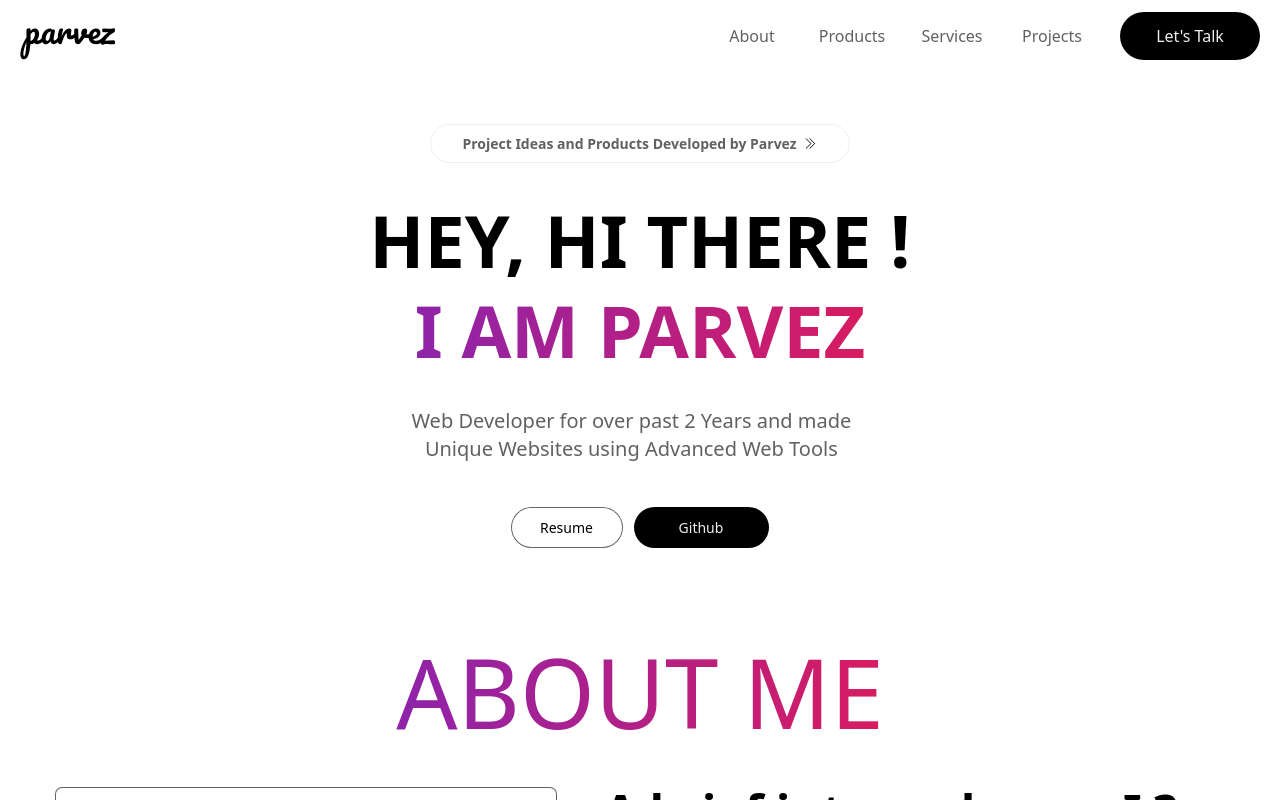
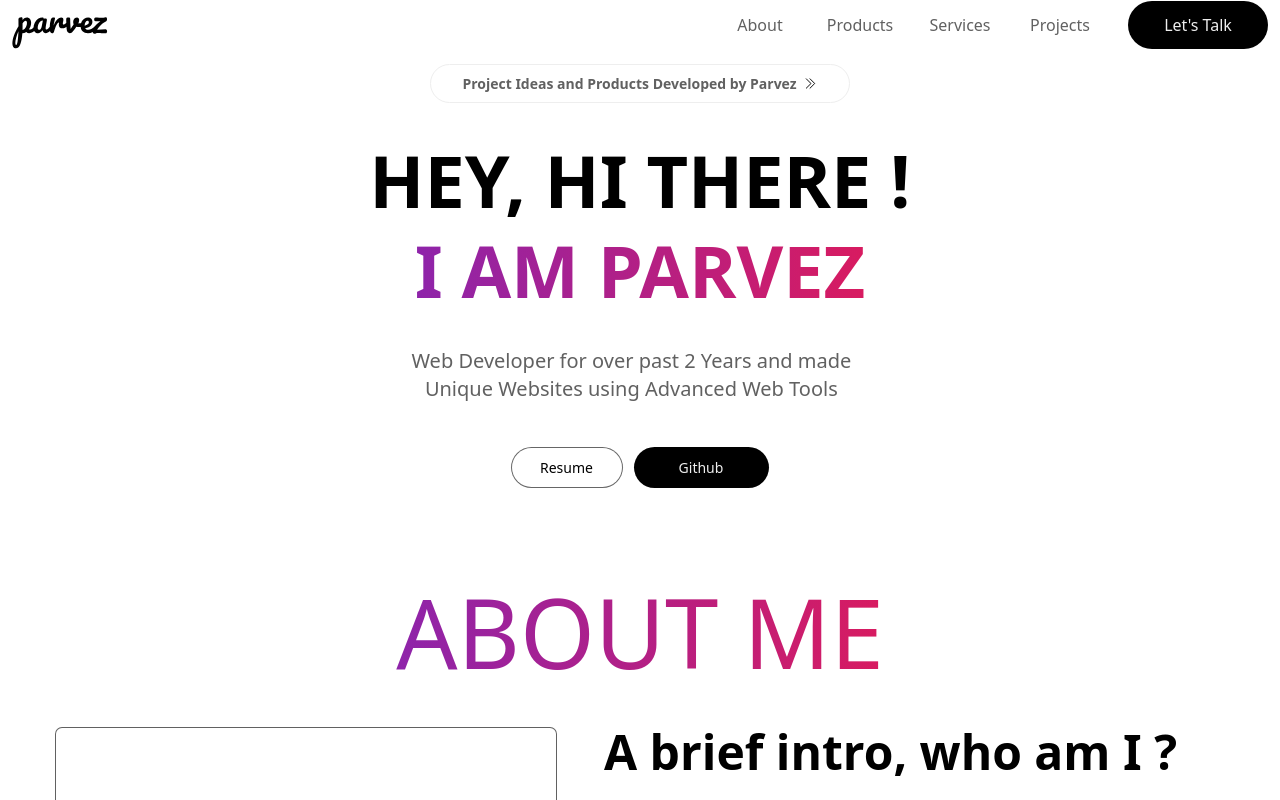
Before and after one commit to Mohamed-Parvez/parvez, a Next.js app: page / in a window 1280 px wide. Shown: the top 800 px of the page. Built offline with nearby package versions, Linux system fonts and the light colour scheme.

Commit message:
updated Navbar

```diff
--- a/components/shared/Navbar.tsx
+++ b/components/shared/Navbar.tsx
@@ -5,8 +5,8 @@ import Navlist from "../ui/navlist";
 const Nav = () => {
   return (
     <nav
-      className="flex-between m-3 h-auto max-h-[50px] w-auto
-      max-w-[1440px] px-2 2xl:m-3 2xl:mx-auto"
+      className="flex-between fixed top-0 z-50 h-auto
+      max-h-[50px] w-full max-w-[1440px] p-3 2xl:mx-auto"
     >
       <Logo />
       <div className="md:flex-between gap-7">
```
